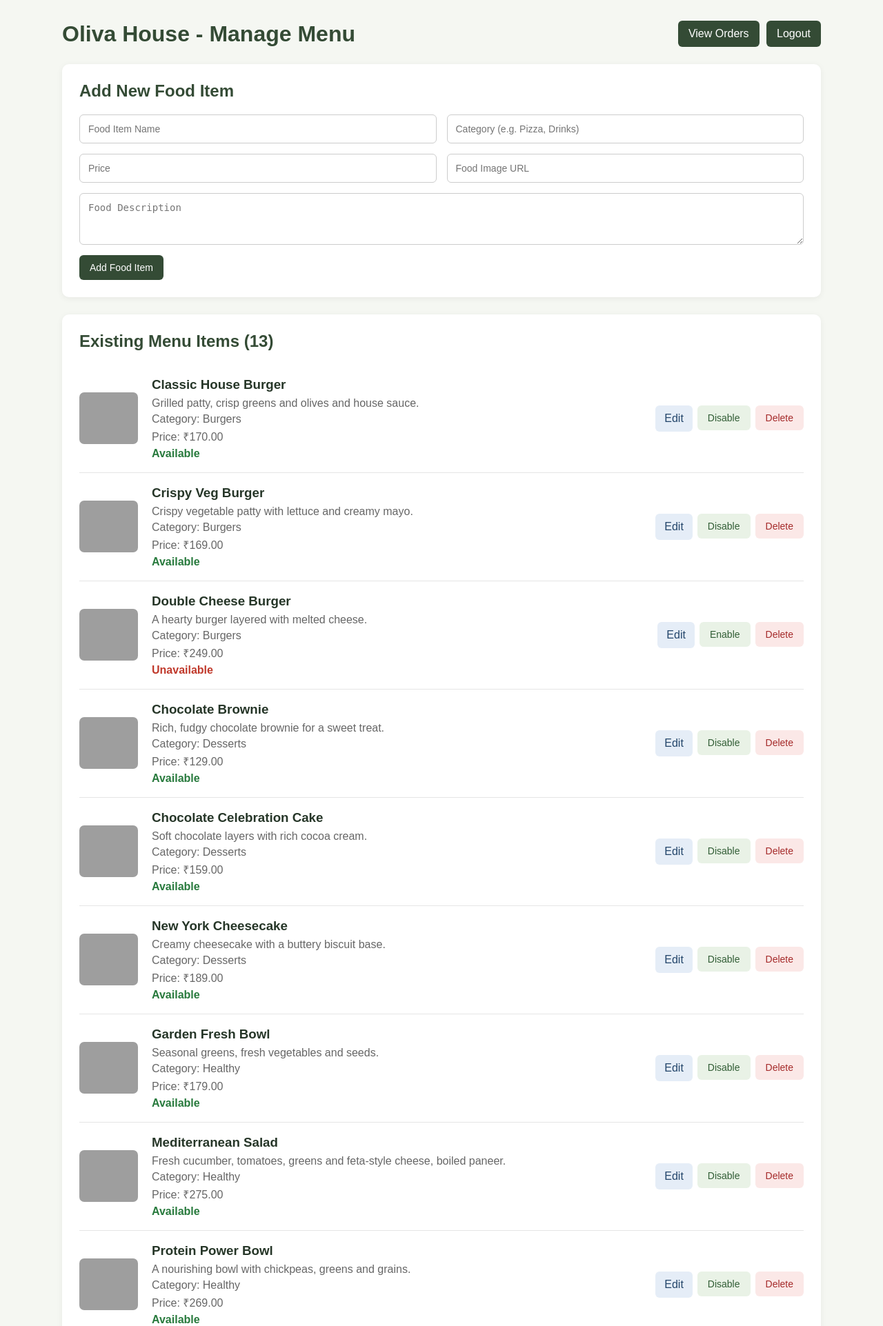
After one commit to siddhika40216/oliva-house, a Flask app: page /admin/menu in a window 1280 px wide. The commit adds this page. Shown: the top 1923 px of the page at 69% size. Run offline with Flask 3, Linux system fonts and the light colour scheme; a user stored in the database is signed in; grey boxes are pictures that could not be loaded.

Commit message:
Add admin menu management functionality

```diff
--- a/app.py
+++ b/app.py
@@ -2,6 +2,8 @@
 from flask import Flask, render_template, request, jsonify,redirect,session
 from flask_sqlalchemy import SQLAlchemy
 import os
+from datetime import datetime, timedelta
+from zoneinfo import ZoneInfo
 
 app = Flask(__name__)
 app.secret_key = os.environ.get(
@@ -32,6 +34,8 @@ class MenuItem(db.Model):
 
 class CustomerOrder(db.Model):
     __tablename__ = "customer_orders"
+    placed_at = db.Column(db.DateTime, nullable=True)
+    estimated_delivery = db.Column(db.DateTime, nullable=True)
 
     id = db.Column(db.Integer, primary_key=True)
     customer_name = db.Column(db.String(100), nullable=False)
@@ -159,14 +163,20 @@ def place_order():
         total_amount += line_total
 
         order_lines.append((menu_item, quantity))
+    placed_time = datetime.now(
+    ZoneInfo("Asia/Kolkata")
+    ).replace(tzinfo=None)
 
+    delivery_time = placed_time + timedelta(minutes=45)
     try:
         order = CustomerOrder(
             customer_name=customer_name,
             phone=phone,
             address=address,
             total_amount=round(total_amount, 2),
-            status="Pending"
+            status="Pending",
+            placed_at=placed_time,
+            estimated_delivery=delivery_time,
         )
 
         db.session.add(order)
@@ -236,6 +246,138 @@ def update_order_status(order_id):
 
     return redirect("/admin/orders")
 
+@app.route("/admin/menu", methods=["GET", "POST"])
+def admin_menu():
+    if not session.get("is_admin"):
+        return redirect("/admin/login")
+
+    if request.method == "POST":
+        name = request.form.get("name", "").strip()
+        description = request.form.get("description", "").strip()
+        category = request.form.get("category", "").strip()
+        image = request.form.get("image", "").strip()
+
+        try:
+            price = float(request.form.get("price", "0"))
+        except ValueError:
+            price = 0
+
+        if not name or not category or price <= 0:
+            items = MenuItem.query.order_by(MenuItem.category).all()
+            return render_template(
+                "admin_menu.html",
+                items=items,
+                item=None,
+                error="Please enter a valid name, category and price."
+            )
+
+        new_item = MenuItem(
+            name=name,
+            description=description,
+            price=price,
+            category=category,
+            image=image,
+            available=True
+        )
+
+        db.session.add(new_item)
+        db.session.commit()
+
+        return redirect("/admin/menu")
+
+    items = MenuItem.query.order_by(MenuItem.category, MenuItem.name).all()
+
+    return render_template(
+        "admin_menu.html",
+        items=items,
+        item=None
+    )
+
+
+@app.route("/admin/menu/edit/<int:item_id>", methods=["GET", "POST"])
+def edit_menu_item(item_id):
+    if not session.get("is_admin"):
+        return redirect("/admin/login")
+
+    item = db.session.get(MenuItem, item_id)
+
+    if item is None:
+        return "Menu item not found", 404
+
+    if request.method == "POST":
+        name = request.form.get("name", "").strip()
+        description = request.form.get("description", "").strip()
+        category = request.form.get("category", "").strip()
+        image = request.form.get("image", "").strip()
+
+        try:
+            price = float(request.form.get("price", "0"))
+        except ValueError:
+            price = 0
+
+        if not name or not category or price <= 0:
+            items = MenuItem.query.order_by(MenuItem.category).all()
+            return render_template(
+                "admin_menu.html",
+                items=items,
+                item=item,
+                error="Please enter a valid name, category and price."
+            )
+
+        item.name = name
+        item.description = description
+        item.price = price
+        item.category = category
+        item.image = image
+
+        db.session.commit()
+
+        return redirect("/admin/menu")
+
+    items = MenuItem.query.order_by(MenuItem.category).all()
+
+    return render_template(
+        "admin_menu.html",
+        items=items,
+        item=item
+    )
+
+
+@app.route("/admin/menu/toggle/<int:item_id>", methods=["POST"])
+def toggle_menu_item(item_id):
+    if not session.get("is_admin"):
+        return redirect("/admin/login")
+
+    item = db.session.get(MenuItem, item_id)
+
+    if item is None:
+        return "Menu item not found", 404
+
+    item.available = not item.available
+    db.session.commit()
+
+    return redirect("/admin/menu")
+
+
+@app.route("/admin/menu/delete/<int:item_id>", methods=["POST"])
+def delete_menu_item(item_id):
+    if not session.get("is_admin"):
+        return redirect("/admin/login")
+
+    item = db.session.get(MenuItem, item_id)
+
+    if item is None:
+        return "Menu item not found", 404
+
+    # Preserve old order details when deleting a menu item.
+    OrderItem.query.filter_by(menu_item_id=item.id).update({
+        "menu_item_id": None
+    })
+
+    db.session.delete(item)
+    db.session.commit()
+
+    return redirect("/admin/menu")
 
 @app.route("/track-order", methods=["GET", "POST"])
 def track_order():
--- /dev/null
+++ b/templates/admin_menu.html
@@ -0,0 +1,323 @@
+
+<!DOCTYPE html>
+<html lang="en">
+<head>
+    <meta charset="UTF-8">
+    <meta name="viewport" content="width=device-width, initial-scale=1.0">
+    <title>Manage Menu | Oliva House</title>
+
+    <style>
+        * {
+            box-sizing: border-box;
+        }
+
+        body {
+            margin: 0;
+            padding: 30px;
+            font-family: Arial, sans-serif;
+            background: #f5f7f2;
+            color: #263628;
+        }
+
+        .container {
+            max-width: 1100px;
+            margin: auto;
+        }
+
+        .header {
+            display: flex;
+            justify-content: space-between;
+            align-items: center;
+            flex-wrap: wrap;
+            gap: 15px;
+            margin-bottom: 25px;
+        }
+
+        h1 {
+            margin: 0;
+            color: #344b35;
+        }
+
+        .links a {
+            text-decoration: none;
+            color: white;
+            background: #344b35;
+            padding: 10px 15px;
+            border-radius: 6px;
+            margin-left: 6px;
+            display: inline-block;
+        }
+
+        .panel {
+            background: white;
+            padding: 25px;
+            border-radius: 10px;
+            margin-bottom: 25px;
+            box-shadow: 0 2px 10px rgba(0,0,0,0.06);
+        }
+
+        h2 {
+            margin-top: 0;
+            color: #344b35;
+        }
+
+        .form-grid {
+            display: grid;
+            grid-template-columns: 1fr 1fr;
+            gap: 15px;
+        }
+
+        input, textarea {
+            width: 100%;
+            padding: 12px;
+            border: 1px solid #ccc;
+            border-radius: 6px;
+            font-size: 14px;
+        }
+
+        textarea {
+            resize: vertical;
+            min-height: 75px;
+        }
+
+        .full-width {
+            grid-column: 1 / -1;
+        }
+
+        button {
+            border: none;
+            padding: 10px 15px;
+            border-radius: 6px;
+            cursor: pointer;
+            font-size: 14px;
+        }
+
+        .save-btn {
+            background: #344b35;
+            color: white;
+        }
+
+        .cancel-btn {
+            background: #777;
+            color: white;
+            text-decoration: none;
+            padding: 10px 15px;
+            border-radius: 6px;
+            display: inline-block;
+        }
+
+        .error {
+            color: #b42318;
+            margin-bottom: 15px;
+        }
+
+        .menu-item {
+            display: flex;
+            justify-content: space-between;
+            align-items: center;
+            gap: 20px;
+            padding: 18px 0;
+            border-bottom: 1px solid #e5e5e5;
+        }
+
+        .item-details {
+            flex: 1;
+        }
+
+        .item-details h3 {
+            margin: 0 0 7px;
+        }
+
+        .item-details p {
+            margin: 5px 0;
+            color: #666;
+        }
+
+        .item-image {
+            width: 85px;
+            height: 75px;
+            object-fit: cover;
+            border-radius: 7px;
+        }
+
+        .available {
+            color: #287a3d;
+            font-weight: bold;
+        }
+
+        .unavailable {
+            color: #c0392b;
+            font-weight: bold;
+        }
+
+        .actions {
+            display: flex;
+            flex-wrap: wrap;
+            gap: 7px;
+        }
+
+        .edit-btn {
+            background: #e5edf7;
+            color: #24466b;
+            text-decoration: none;
+            padding: 10px 13px;
+            border-radius: 6px;
+        }
+
+        .toggle-btn {
+            background: #e9f2e6;
+            color: #315d35;
+        }
+
+        .delete-btn {
+            background: #fbe8e7;
+            color: #a52a2a;
+        }
+
+        @media (max-width: 650px) {
+            body {
+                padding: 15px;
+            }
+
+            .form-grid {
+                grid-template-columns: 1fr;
+            }
+
+            .full-width {
+                grid-column: auto;
+            }
+
+            .menu-item {
+                flex-direction: column;
+                align-items: flex-start;
+            }
+        }
+    </style>
+</head>
+
+<body>
+<div class="container">
+
+    <div class="header">
+        <h1>Oliva House - Manage Menu</h1>
+
+        <div class="links">
+            <a href="/admin/orders">View Orders</a>
+            <a href="/admin/logout">Logout</a>
+        </div>
+    </div>
+
+    <div class="panel">
+        <h2>{{ "Edit Food Item" if item else "Add New Food Item" }}</h2>
+
+        {% if error %}
+            <p class="error">{{ error }}</p>
+        {% endif %}
+
+        <form method="POST"
+              action="{{ '/admin/menu/edit/' ~ item.id if item else '/admin/menu' }}">
+
+            <div class="form-grid">
+
+                <input type="text"
+                       name="name"
+                       placeholder="Food Item Name"
+                       value="{{ item.name if item else '' }}"
+                       required>
+
+                <input type="text"
+                       name="category"
+                       placeholder="Category (e.g. Pizza, Drinks)"
+                       value="{{ item.category if item else '' }}"
+                       required>
+
+                <input type="number"
+                       name="price"
+                       placeholder="Price"
+                       min="0.01"
+                       step="0.01"
+                       value="{{ item.price if item else '' }}"
+                       required>
+
+                <input type="url"
+                       name="image"
+                       placeholder="Food Image URL"
+                       value="{{ item.image if item else '' }}">
+
+                <textarea class="full-width"
+                          name="description"
+                          placeholder="Food Description">{{ item.description if item else '' }}</textarea>
+
+                <div class="full-width">
+                    <button type="submit" class="save-btn">
+                        {{ "Update Item" if item else "Add Food Item" }}
+                    </button>
+
+                    {% if item %}
+                        <a href="/admin/menu" class="cancel-btn">Cancel</a>
+                    {% endif %}
+                </div>
+
+            </div>
+        </form>
+    </div>
+
+    <div class="panel">
+        <h2>Existing Menu Items ({{ items|length }})</h2>
+
+        {% for food in items %}
+
+            <div class="menu-item">
+
+                {% if food.image %}
+                    <img src="{{ food.image }}"
+                         alt="{{ food.name }}"
+                         class="item-image">
+                {% endif %}
+
+                <div class="item-details">
+                    <h3>{{ food.name }}</h3>
+                    <p>{{ food.description }}</p>
+                    <p>Category: {{ food.category }}</p>
+                    <p>Price: ₹{{ "%.2f"|format(food.price) }}</p>
+
+                    {% if food.available %}
+                        <span class="available">Available</span>
+                    {% else %}
+                        <span class="unavailable">Unavailable</span>
+                    {% endif %}
+                </div>
+
+                <div class="actions">
+
+                    <a href="/admin/menu/edit/{{ food.id }}"
+                       class="edit-btn">Edit</a>
+
+                    <form method="POST"
+                          action="/admin/menu/toggle/{{ food.id }}">
+                        <button type="submit" class="toggle-btn">
+                            {{ "Disable" if food.available else "Enable" }}
+                        </button>
+                    </form>
+
+                    <form method="POST"
+                          action="/admin/menu/delete/{{ food.id }}"
+                          onsubmit="return confirm('Are you sure you want to delete this food item?');">
+                        <button type="submit" class="delete-btn">
+                            Delete
+                        </button>
+                    </form>
+
+                </div>
+
+            </div>
+
+        {% else %}
+            <p>No food items found. Add your first food item above.</p>
+        {% endfor %}
+
+    </div>
+
+</div>
+</body>
+</html>
```
Also changed, not shown: static/css/style.css (+14 -0 lines), templates/admin_orders.html (+19 -42 lines), templates/order_confirmation.html (+13 -0 lines), templates/track_order.html (+28 -0 lines), oliva_house.db.
